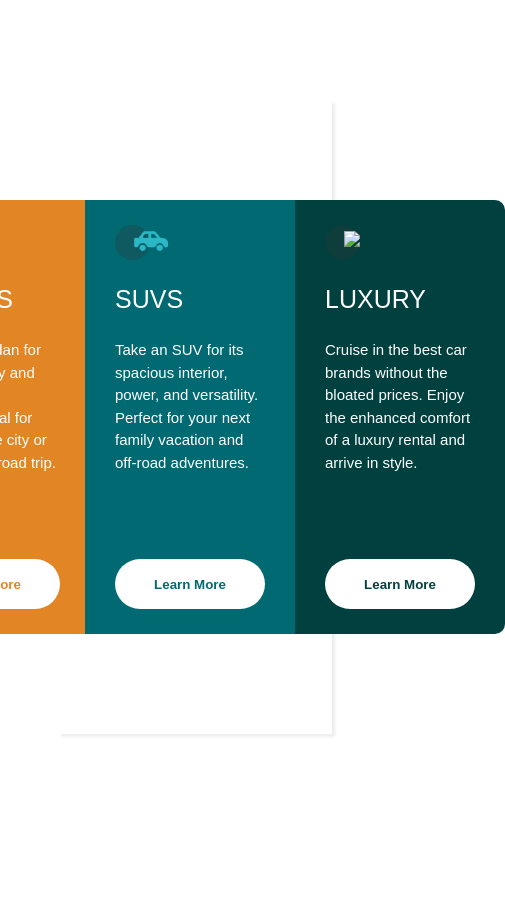
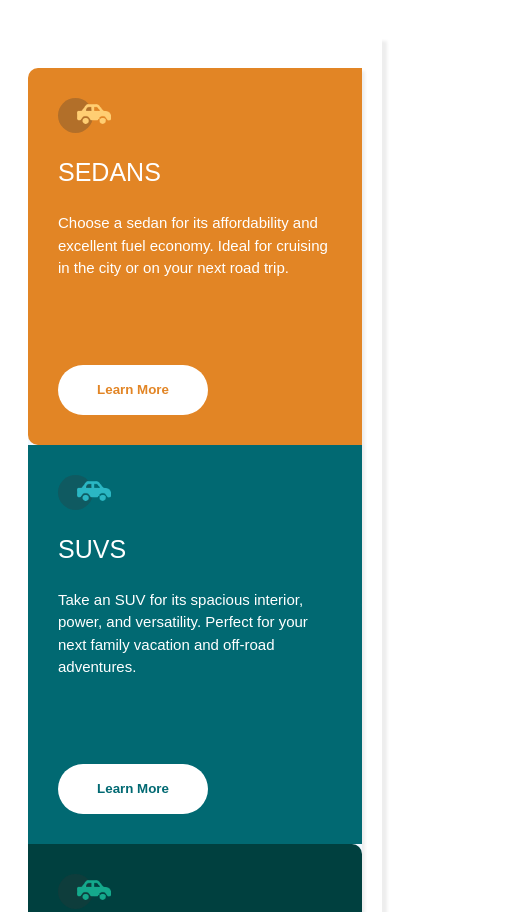
Before and after one commit to Manshikumari/Card_Components, a plain HTML site: page index.html in a window 390 px wide. Shown: the top 912 px of the page, 505 px wide, since content can reach past the window. Before the commit the page ends 844 px from the top, so only its background shows below. Drawn offline with Linux system fonts and the light colour scheme.

Commit message:
completed

```diff
--- a/index.css
+++ b/index.css
@@ -111,6 +111,31 @@ img{
     left:-1rem;
     /* background-color: yellow; */
 }
-#SE{
+.pointer {cursor: pointer;}
 
+
+/* for mobile veiw */
+@media(max-width:600px)
+{
+    .container{
+        padding: 0px;
+        margin: 0px;
+    }
+    .container1{
+        display: block;
+    }
+    .main
+    {
+        padding:30px 0px
+    }
+    .mob-main
+    {
+            padding: 30px 20px;
+            background-color: #fff;
+            box-shadow: 5px 3px 3px #eee;
+    }
+    .box1 ,.box2,.box3
+    {
+           padding: 30px 30px;
+    }
 }
--- a/index.html
+++ b/index.html
@@ -29,7 +29,7 @@
 
                     <h3>SEDANS</h3>
                     <p>Choose a sedan for its affordability and excellent fuel economy. Ideal for cruising in the city or on your next road trip.</p>
-                    <button id="btn1">Learn More</button>
+                    <button id="btn1" class="pointer">Learn More</button>
 
                   </div>
                   <div class="box2">
@@ -40,18 +40,18 @@
                    </div>
                     <h3>SUVS</h3>
                     <p>Take an SUV for its spacious interior, power, and versatility. Perfect for your next family vacation and off-road adventures.</p>
-                    <button id="btn2">Learn More</button>
+                    <button id="btn2" class="pointer">Learn More</button>
 
                   </div>
                   <div class="box3">
 
                     <div class="icon ">
                       <div class="dot"></div>
-                     <img src="./images/icon4.png alt="oops" id="SE">
+                     <img src="./images/icon4.png "alt="oops" id="SE">
                    </div>
                     <h3>LUXURY</h3>
                     <p>Cruise in the best car brands without the bloated prices. Enjoy the enhanced comfort of a luxury rental and arrive in style.</p>
-                    <button id="btn3">Learn More</button>
+                    <button id="btn3" class="pointer">Learn More</button>
 
                   </div>
                 </div>
```
